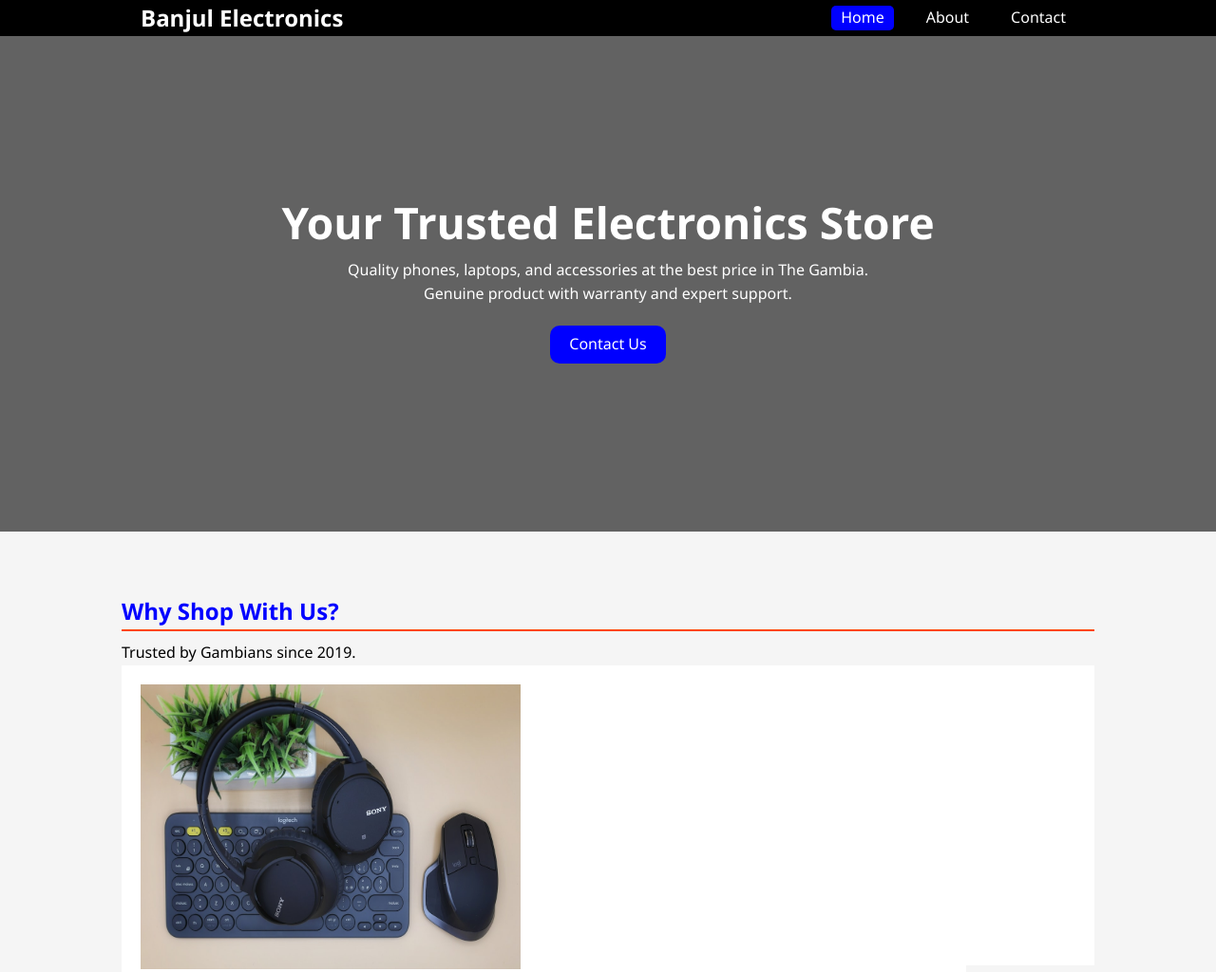
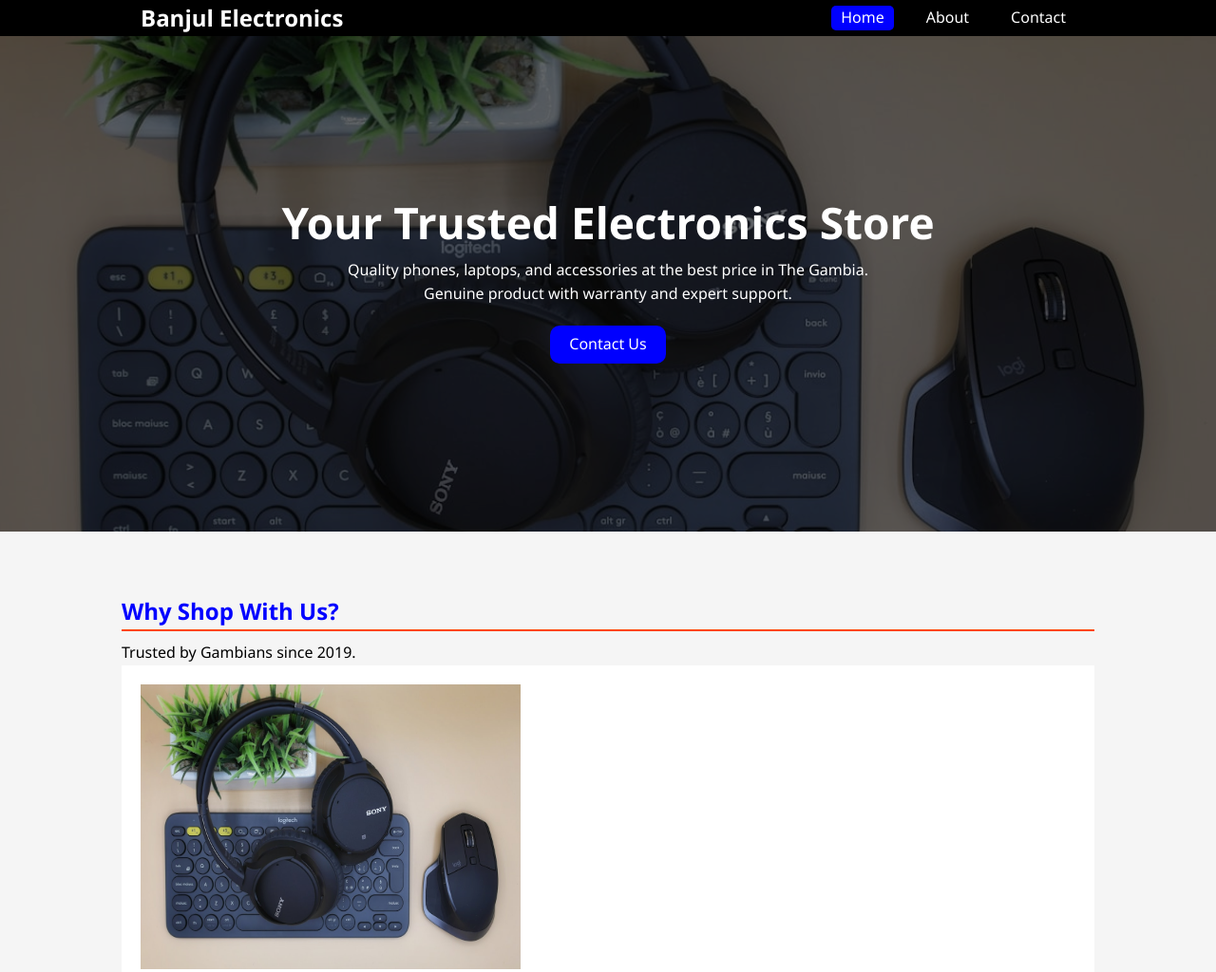
Before and after one commit to modoulaminocham7-beep/Banjul-Electronics, a plain HTML site: page index.html in a window 1280 px wide. Shown: the top 1024 px of the page at 95% size. Drawn offline with Linux system fonts and the light colour scheme.

Commit message:
Still working on file paths

```diff
--- a/css/style.css
+++ b/css/style.css
@@ -39,7 +39,7 @@ section h2 {
 /* Home page styles */
 
 .home-header {
-    background-image: url("./images/sony.jpg");
+    background-image: url("../images/sony.jpg");
     background-size: cover;
     background-position: center;
     height: 70vh;
```
